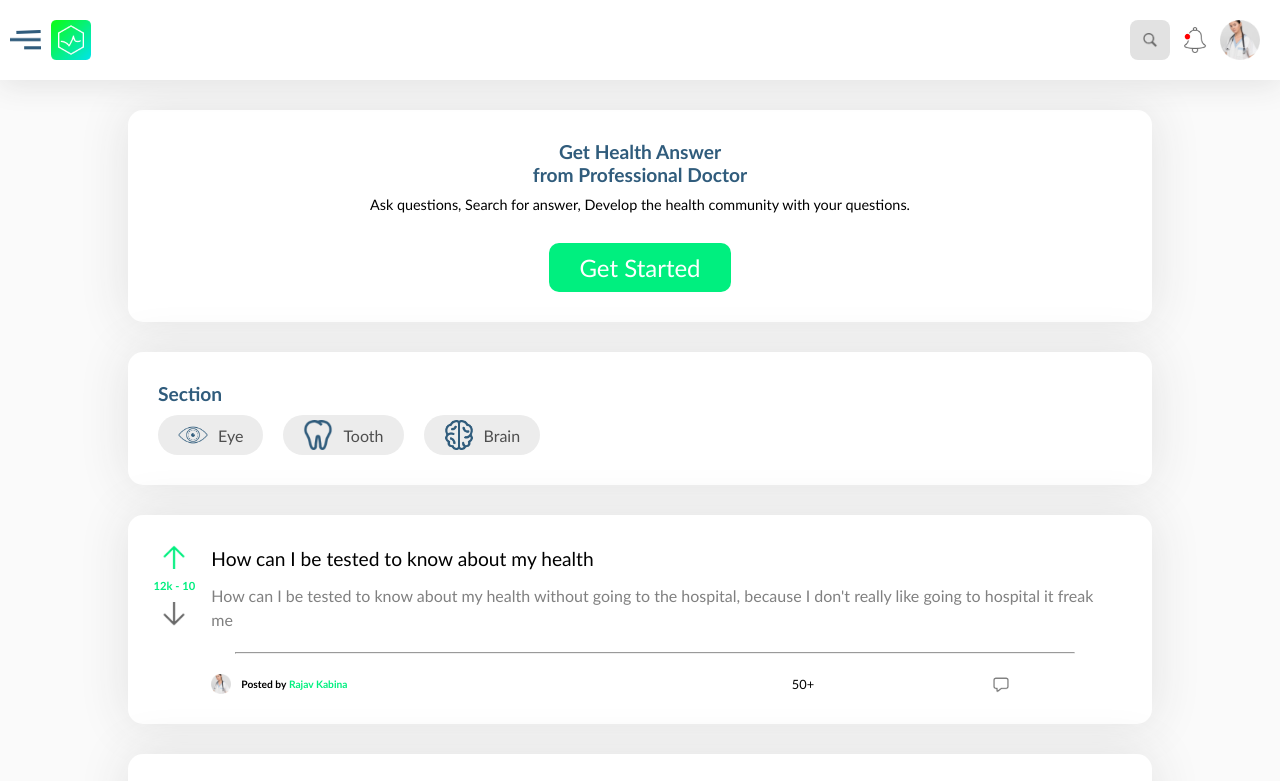
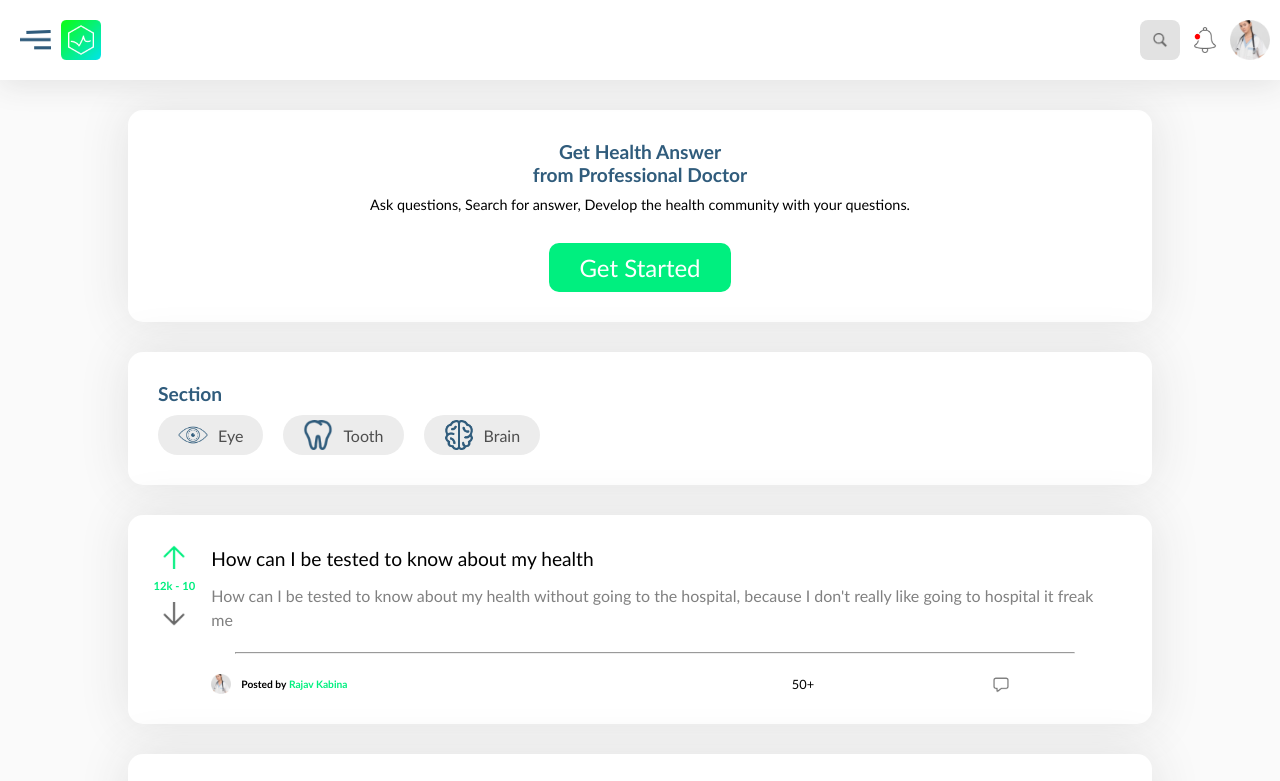
Before and after one commit to oluwayemidev/healthstarks, a plain HTML site: page index.html in a window 1280 px wide. Shown: the top 781 px of the page. Drawn offline with Linux system fonts and the light colour scheme.

Commit message:
third commit

```diff
--- a/style.scss
+++ b/style.scss
@@ -27,9 +27,9 @@ header{
     width: 100%;
     height: fit-content;
     box-shadow: 0px 5px 30px 0px $shadow-c;
-    padding: 15px 20px 15px 10px;
+    padding: 15px 10px 15px 20px;
     display: grid;
-    grid-template-columns: auto 10% auto;
+    grid-template-columns: auto 30% auto;
     align-items: center;
     position: sticky;
     top: 0;
```
Also changed, not shown: style.css.
